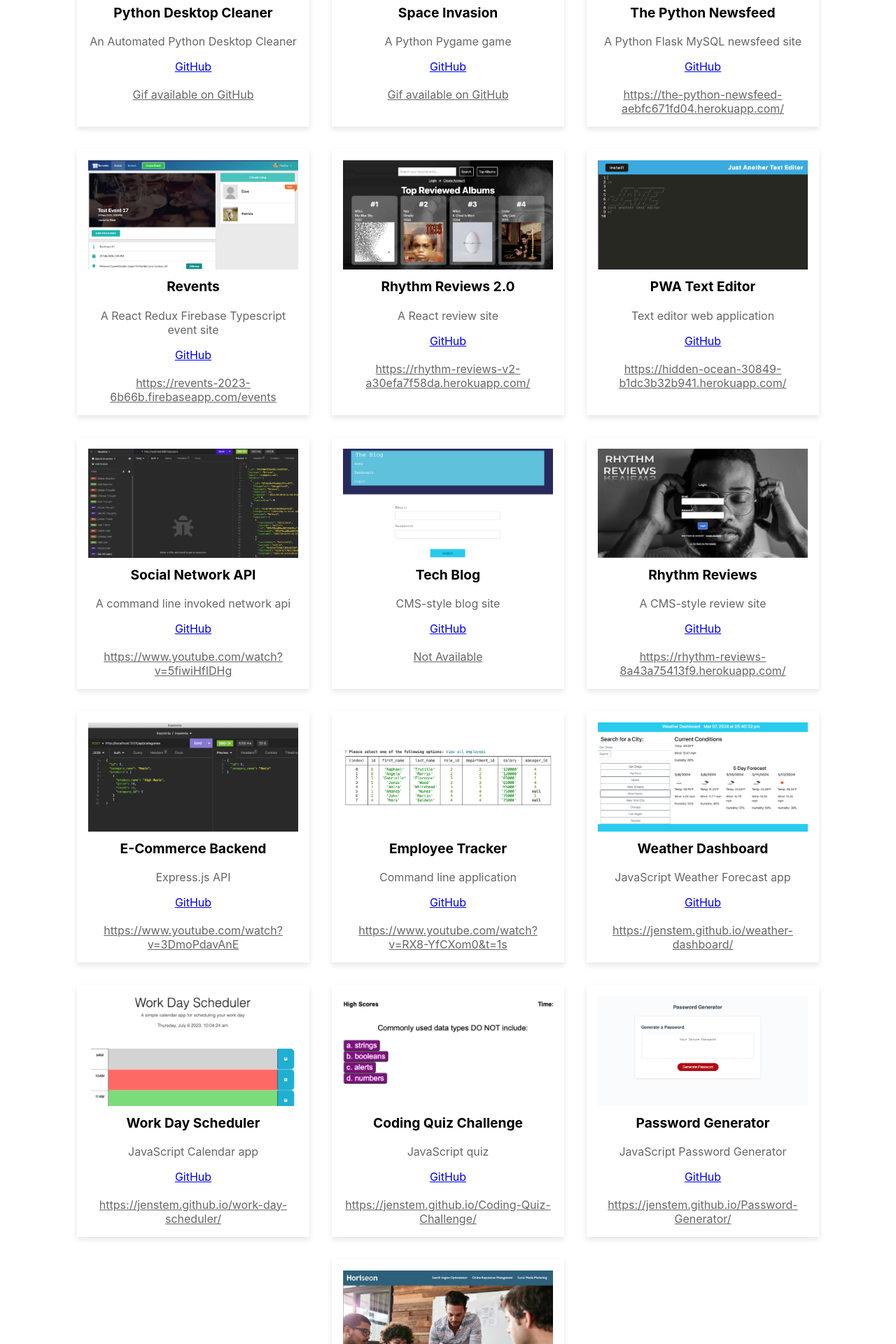
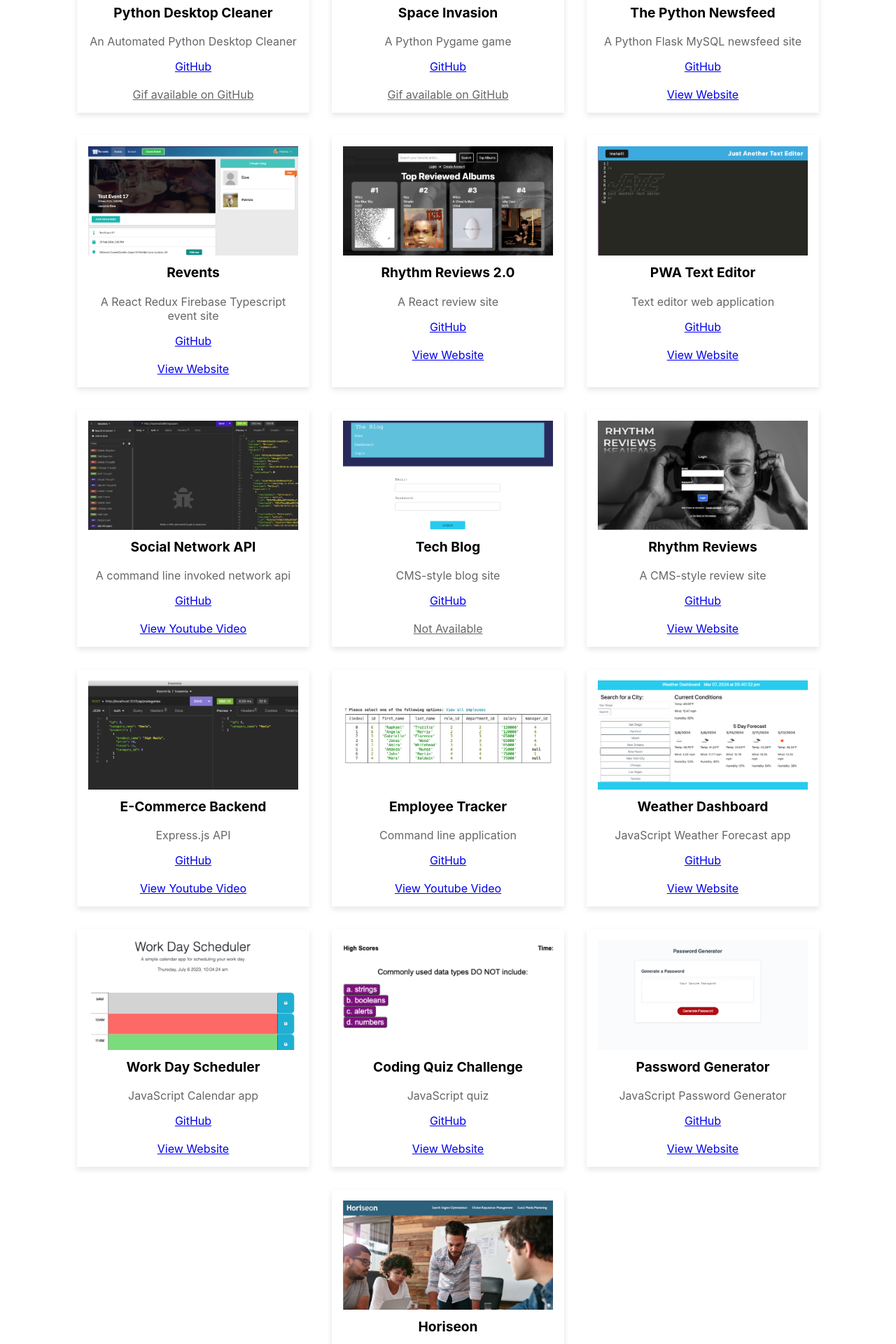
Before and after one commit to jenstem/react-portfolio, a React (Create React App) app: page / in a window 1280 px wide. Shown: the part 1140-3060 px from the top of the page at 70% size. Built offline with nearby package versions, Linux system fonts and the light colour scheme.

Commit message:
Revise website links in projects

```diff
--- a/src/Pages/projects.js
+++ b/src/Pages/projects.js
@@ -21,20 +21,20 @@ import Cleaner from '../assets/app-images/python-desktop-cleaner.jpg';
 const projectData = [
     { title: 'Python Desktop Cleaner', description: 'An Automated Python Desktop Cleaner', imageUrl: Cleaner, url: <a href="https://github.com/jenstem/python-desktop-cleaner">GitHub</a>, site: "Gif available on GitHub" },
     { title: 'Space Invasion', description: 'A Python Pygame game', imageUrl: SpaceInvasion, url: <a href="https://github.com/jenstem/space_invasion">GitHub</a>, site: "Gif available on GitHub" },
-    { title: 'The Python Newsfeed', description: 'A Python Flask MySQL newsfeed site', imageUrl: Newsfeed, url: <a href="https://github.com/jenstem/the-python-newsfeed">GitHub</a>, site: "https://the-python-newsfeed-aebfc671fd04.herokuapp.com/" },
-    { title: 'Revents', description: 'A React Redux Firebase Typescript event site', imageUrl: Revents, url: <a href="https://github.com/jenstem/react-portfolio">GitHub</a>, site: "https://revents-2023-6b66b.firebaseapp.com/events" },
-    { title: 'Rhythm Reviews 2.0', description: 'A React review site', imageUrl: RhythmReviews2, url: <a href="https://github.com/group2-project3/rhythm-reviews-2.0">GitHub</a>, site: "https://rhythm-reviews-v2-a30efa7f58da.herokuapp.com/" },
-    { title: 'PWA Text Editor', description: 'Text editor web application', imageUrl: PWA, url: <a href="https://github.com/jenstem/pwa-text-editor">GitHub</a>, site: "https://hidden-ocean-30849-b1dc3b32b941.herokuapp.com/" },
-    { title: 'Social Network API', description: 'A command line invoked network api', imageUrl: SocialNetwork, url: <a href='https://github.com/jenstem/social-network-api'>GitHub</a>, site: "https://www.youtube.com/watch?v=5fiwiHfIDHg" },
+    { title: 'The Python Newsfeed', description: 'A Python Flask MySQL newsfeed site', imageUrl: Newsfeed, url: <a href="https://github.com/jenstem/the-python-newsfeed">GitHub</a>, site: <a href="https://the-python-newsfeed-aebfc671fd04.herokuapp.com/">View Website</a> },
+    { title: 'Revents', description: 'A React Redux Firebase Typescript event site', imageUrl: Revents, url: <a href="https://github.com/jenstem/react-portfolio">GitHub</a>, site: <a href="https://revents-2023-6b66b.firebaseapp.com/events">View Website</a> },
+    { title: 'Rhythm Reviews 2.0', description: 'A React review site', imageUrl: RhythmReviews2, url: <a href="https://github.com/group2-project3/rhythm-reviews-2.0">GitHub</a>, site: <a href="https://rhythm-reviews-v2-a30efa7f58da.herokuapp.com/">View Website</a> },
+    { title: 'PWA Text Editor', description: 'Text editor web application', imageUrl: PWA, url: <a href="https://github.com/jenstem/pwa-text-editor">GitHub</a>, site: <a href="https://hidden-ocean-30849-b1dc3b32b941.herokuapp.com/">View Website</a> },
+    { title: 'Social Network API', description: 'A command line invoked network api', imageUrl: SocialNetwork, url: <a href='https://github.com/jenstem/social-network-api'>GitHub</a>, site: <a href="https://www.youtube.com/watch?v=5fiwiHfIDHg">View Youtube Video</a> },
     { title: 'Tech Blog', description: 'CMS-style blog site', imageUrl: TechBlog, url: <a href="https://github.com/jenstem/tech-blog">GitHub</a>, site: "Not Available" },
-    { title: 'Rhythm Reviews', description: 'A CMS-style review site', imageUrl: RhythmReviews, url: <a href="https://github.com/group7-project2/rhythm-reviews">GitHub</a>, site: "https://rhythm-reviews-8a43a75413f9.herokuapp.com/" },
-    { title: 'E-Commerce Backend', description: 'Express.js API', imageUrl: ECommerceBackend, url: <a href="https://github.com/jenstem/e-commerce-backend">GitHub</a>, site: "https://www.youtube.com/watch?v=3DmoPdavAnE" },
-    { title: 'Employee Tracker', description: 'Command line application', imageUrl: EmployeeTracker, url: <a href="https://github.com/jenstem/employee-tracker">GitHub</a>, site: "https://www.youtube.com/watch?v=RX8-YfCXom0&t=1s" },
-    { title: 'Weather Dashboard', description: 'JavaScript Weather Forecast app', imageUrl: Weather, url: <a href="https://github.com/jenstem/weather-dashboard">GitHub</a>, site: "https://jenstem.github.io/weather-dashboard/" },
-    { title: 'Work Day Scheduler', description: 'JavaScript Calendar app', imageUrl: WorkDay, url: <a href="https://github.com/jenstem/work-day-scheduler">GitHub</a>, site: "https://jenstem.github.io/work-day-scheduler/" },
-    { title: 'Coding Quiz Challenge', description: 'JavaScript quiz', imageUrl: CodeQuiz, url: <a href="https://github.com/jenstem/Coding-Quiz-Challenge">GitHub</a>, site: "https://jenstem.github.io/Coding-Quiz-Challenge/" },
-    { title: 'Password Generator', description: 'JavaScript Password Generator', imageUrl: PWGenerator, url: <a href="https://github.com/jenstem/Password-Generator">GitHub</a>, site: "https://jenstem.github.io/Password-Generator/" },
-    { title: 'Horiseon', description: 'HTML & CSS web page', imageUrl: Horiseon, url: <a href="https://github.com/jenstem/horiseon_seo_web_page">GitHub</a>, site: "https://jenstem.github.io/horiseon_seo_web_page/" },
+    { title: 'Rhythm Reviews', description: 'A CMS-style review site', imageUrl: RhythmReviews, url: <a href="https://github.com/group7-project2/rhythm-reviews">GitHub</a>, site: <a href="https://rhythm-reviews-8a43a75413f9.herokuapp.com/">View Website</a> },
+    { title: 'E-Commerce Backend', description: 'Express.js API', imageUrl: ECommerceBackend, url: <a href="https://github.com/jenstem/e-commerce-backend">GitHub</a>, site: <a href="https://www.youtube.com/watch?v=3DmoPdavAnE">View Youtube Video</a> },
+    { title: 'Employee Tracker', description: 'Command line application', imageUrl: EmployeeTracker, url: <a href="https://github.com/jenstem/employee-tracker">GitHub</a>, site: <a href="https://www.youtube.com/watch?v=RX8-YfCXom0&t=1s">View Youtube Video</a> },
+    { title: 'Weather Dashboard', description: 'JavaScript Weather Forecast app', imageUrl: Weather, url: <a href="https://github.com/jenstem/weather-dashboard">GitHub</a>, site: <a href="https://jenstem.github.io/weather-dashboard/">View Website</a> },
+    { title: 'Work Day Scheduler', description: 'JavaScript Calendar app', imageUrl: WorkDay, url: <a href="https://github.com/jenstem/work-day-scheduler">GitHub</a>, site: <a href="https://jenstem.github.io/work-day-scheduler/">View Website</a> },
+    { title: 'Coding Quiz Challenge', description: 'JavaScript quiz', imageUrl: CodeQuiz, url: <a href="https://github.com/jenstem/Coding-Quiz-Challenge">GitHub</a>, site: <a href="https://jenstem.github.io/Coding-Quiz-Challenge/">View Website</a> },
+    { title: 'Password Generator', description: 'JavaScript Password Generator', imageUrl: PWGenerator, url: <a href="https://github.com/jenstem/Password-Generator">GitHub</a>, site: <a href="https://jenstem.github.io/Password-Generator/">View Website</a> },
+    { title: 'Horiseon', description: 'HTML & CSS web page', imageUrl: Horiseon, url: <a href="https://github.com/jenstem/horiseon_seo_web_page">GitHub</a>, site: <a href="https://jenstem.github.io/horiseon_seo_web_page/">View Website</a> },
 ];
 
 export default function Projects() {
```
